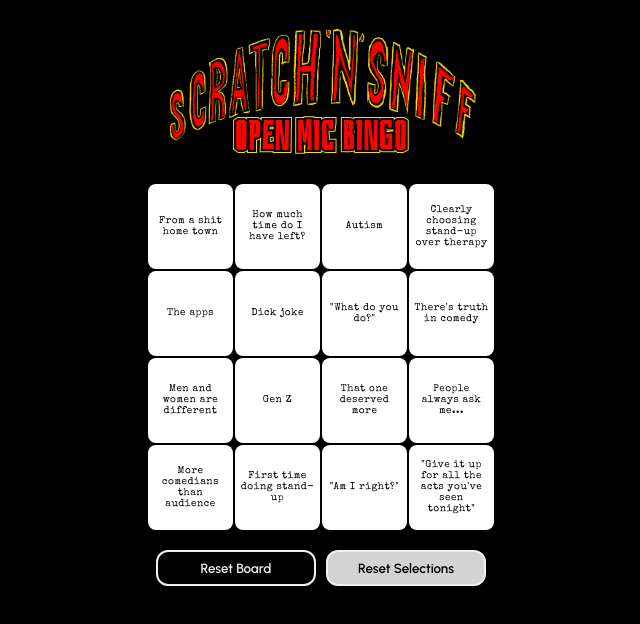
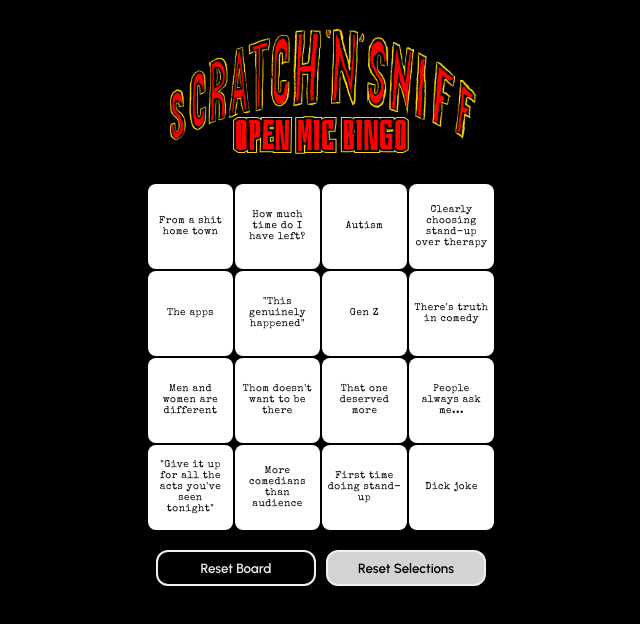
Before and after one commit to Thomas-m-Butterworth/open-mic-bingo, a Next.js app: page / in a window 1280 px wide. Shown: the top 624 px of the page, without its empty margins (319-959 px from the left). Built offline with nearby package versions, Linux system fonts and the light colour scheme.

Commit message:
more bingo

```diff
--- a/src/data/bingo.ts
+++ b/src/data/bingo.ts
@@ -102,6 +102,14 @@ export const bingo: BingoType[] = [
     quote: "How much time do I have left?",
   },
   {
+    night: ["scratch"],
+    quote: "Teacher voice",
+  },
+  {
+    night: ["scratch"],
+    quote: `Thom doesn't want to be there`,
+  },
+  {
     night: ["scratch", "sfc"],
     quote: "I'm getting old",
   },
@@ -182,6 +190,14 @@ export const bingo: BingoType[] = [
     quote: `(No) Money in the Bank shout out`,
   },
   {
+    night: ["sfc"],
+    quote: `Billy says he's allowed to be ableist`,
+  },
+  {
+    night: ["sfc"],
+    quote: `Billy tries to rob an audience member`,
+  },
+  {
     night: ["sfc", "scratch"],
     quote: `Balthazar Dark's joke doesn't land (he looks sad)`,
   },
```
Also changed, not shown: 1 other file (tests, documents, lock files or other folders).
